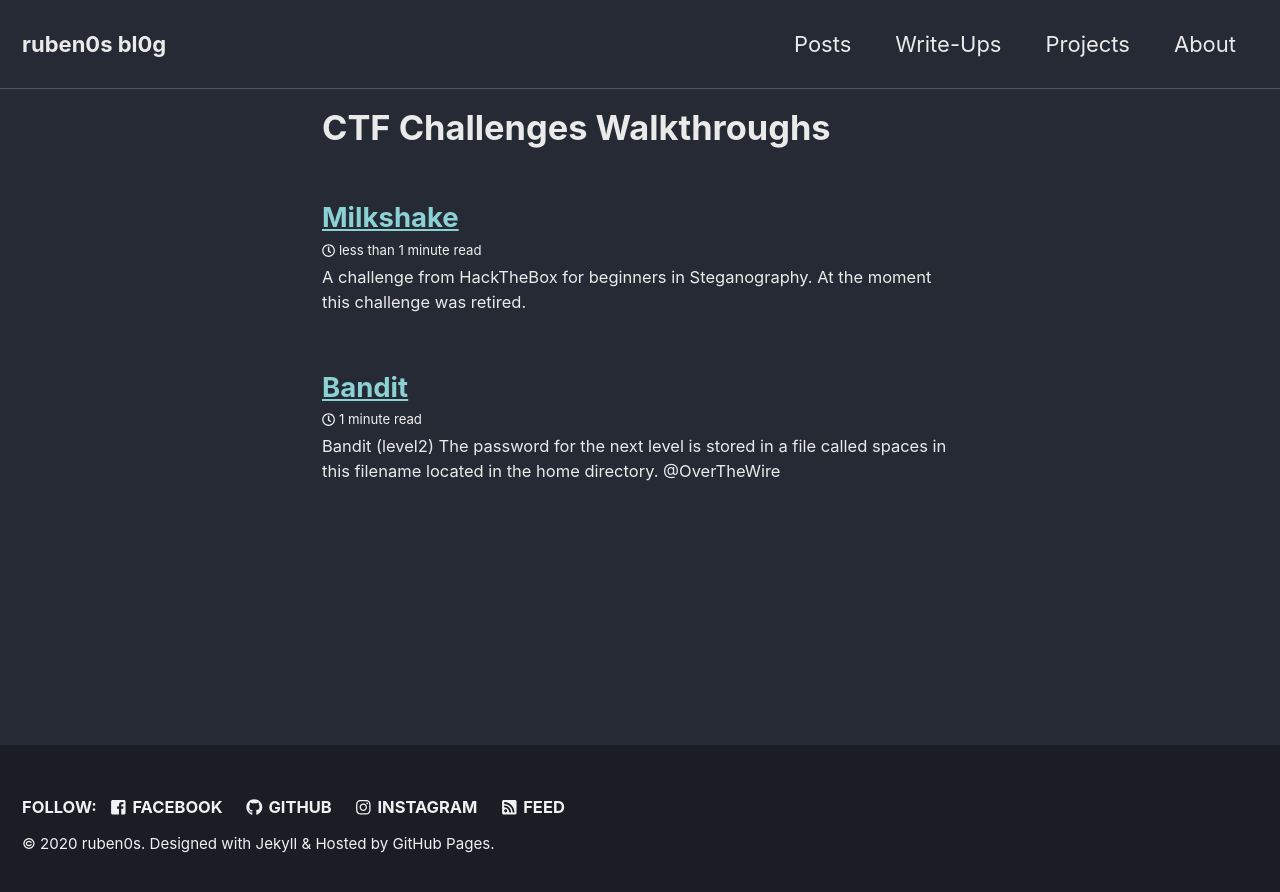
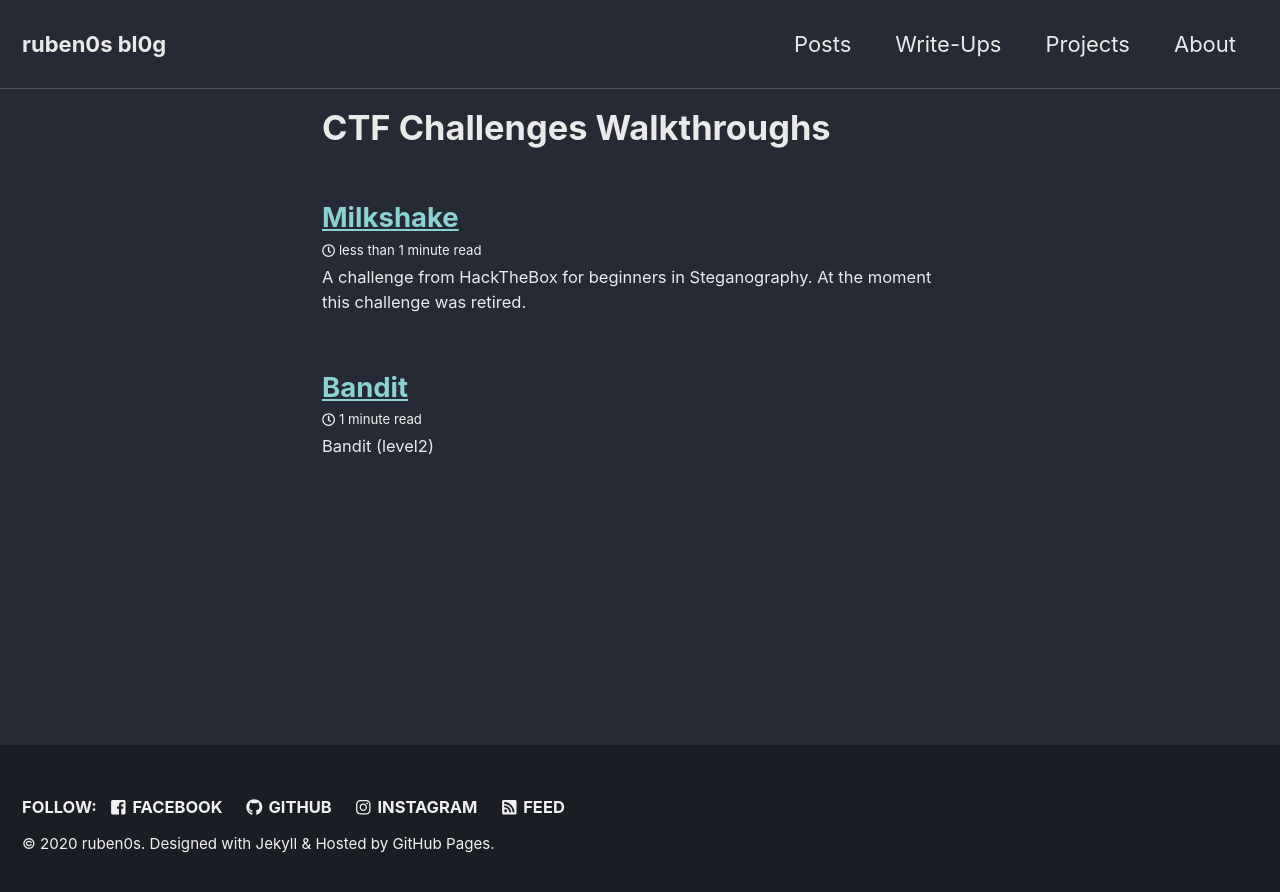
Before and after one commit to rbnmaia/rbnmaia.github.io, a Jekyll site: the page built from _pages/writeups.md, in a window 1280 px wide. Shown: the top 892 px of the page. Built offline with Jekyll 4.4.1, drawn with Linux system fonts in a browser that asks for light colours; cached includes are drawn as plain includes.

Commit message:
Update 2020-10-27-bandit.md

`````diff
--- a/_writeups/2020-10-27-bandit.md
+++ b/_writeups/2020-10-27-bandit.md
@@ -1,40 +1,41 @@
 ---
 title: Bandit
 ---
-## Bandit (level2) The password for the next level is stored in a file called <strong>spaces in this filename</strong> located in the home directory. @[OverTheWire](https://overthewire.org/wargames/bandit/)
+## Bandit (level2)
 
-#### Location:
+### Location:
 [OverTheWire](https://overthewire.org/wargames/bandit/)
 
-#### Goal
+### Goal
 The password for the next level is stored in a file called <strong>spaces in this filename</strong> located in the home directory.
-
 Possible commands to solve this level -> ls, cd, cat, file, du, find
 
 <strong>Note:</strong> Not all commands listed above is needed
 
-#### Procedure
-<p>Avoid do mistakes such as run "cat"against the filename.</p>
-<p>This is wrong because, the filename has multiple spaces. Hence, to read the file, we have to either :</p>
-<p>Put backslash (\) to escape a space: cat spaces\ in\ this\ filename or</p>
-<p>Put " " : cat “spaces in this filename”</p>
+### Procedure
+Avoid do mistakes such as run "cat"against the filename.
+This is wrong because, the filename has multiple spaces. Hence, to read the file, we have to either :
+Put backslash (\) to escape a space: cat spaces\ in\ this\ filename or
+Put " " : cat “spaces in this filename”
 
-<p><strong>Note:</strong> We can make use of Tab / Bash completion to type cat spaces<Press Tab> or cat “spaces<Press Tab>” to auto — complete the filename</p>
+<strong>Note:</strong> We can make use of Tab / Bash completion to type cat spaces<Press Tab> or cat “spaces<Press Tab>” to auto — complete the filename
 
-<p><strong>Session Information</strong></p>
+#### Session Information
 <li>Host Name : bandit.labs.overthewire.org</li>
 <li>Username : bandit2</li>
 <li>Password : CV1DtqXWVFXTvM2F0k09SHz0YwRINYA9</li>
 <li>Port Number : 2220</li>
 
-<strong>Methodology</strong></p>
-<p>To find the password for Level 3</p>
-<p>[# Step 1]: Connect and login to the account with the username & password stated above.</p>
-<p>[# Step 2]: After logging in, we will be at the home directory. Running ls, will see file spaces in this filename is right at the home directory. Hence, we don’t have to perform cd.</p>
-<p>[# Step 3]: To display contents in spaces in this filename & obtain the password, run either cat spaces\ in\ this\ filename or cat “spaces in this filename”.</p>
-<p>[# Step 4]: To logout, run exit.</p>
 
-#### Solution
+#### Methodology
+To find the password for Level 3
+[# Step 1]: Connect and login to the account with the username & password stated above.
+[# Step 2]: After logging in, we will be at the home directory. Running ls, will see file spaces in this filename is right at the home directory. Hence, we don’t have to perform cd.
+[# Step 3]: To display contents in spaces in this filename & obtain the password, run either cat spaces\ in\ this\ filename or cat “spaces in this filename”.
+[# Step 4]: To logout, run exit.
+
+
+### Solution
 
 ````zsh
 [# Step 1]
@@ -56,7 +57,7 @@ logout
 Connection to bandit.labs.overthewire.org closed.
 ````
 
-#### Loot
+### Loot
 Level 3 ’s Username & Password
 <li>Username : bandit3</li>
 <li>Password : UmHadQclWmgdLOKQ3YNgjWxGoRMb5luK</li>
`````
